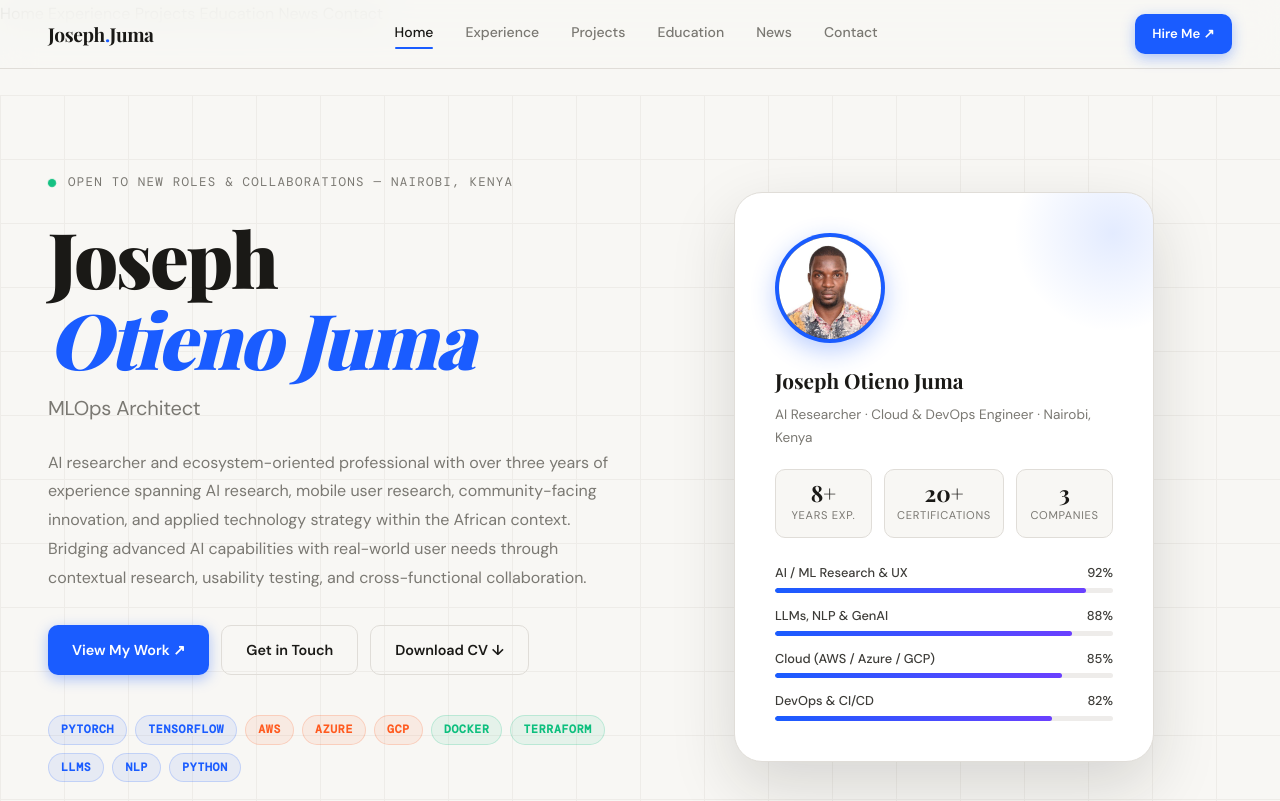
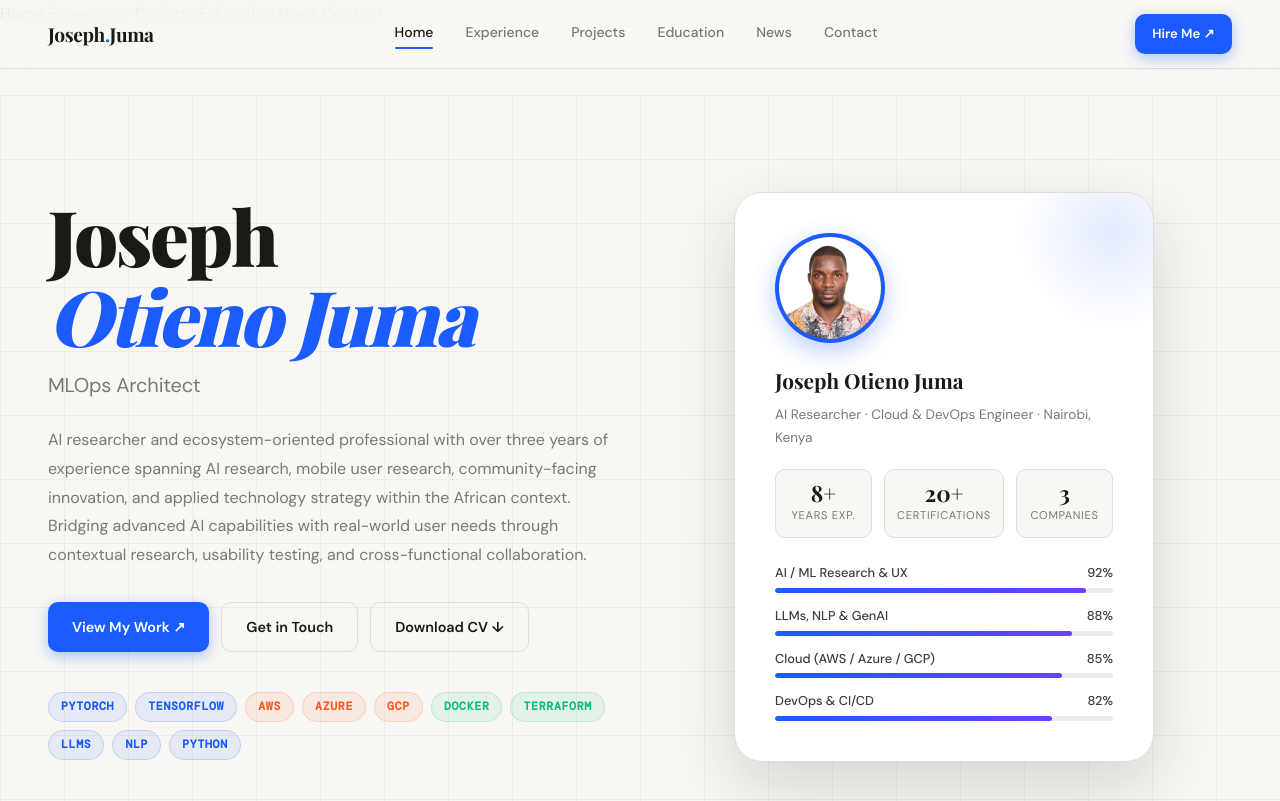
Before and after one commit to josephjuma24/josephjuma24.github.io, a plain HTML site: page index.html in a window 1280 px wide. Shown: the top 801 px of the page. Drawn offline with nearby package versions, Linux system fonts and the light colour scheme; a web font is replaced by a local one.

Commit message:
Hero Section Modification

```diff
--- a/index.html
+++ b/index.html
@@ -61,11 +61,6 @@
   <div class="container hero-introduction">
     <!-- Left: text -->
     <div class="hero-text">
-      <div class="hero-eyebrow">
-        <span class="dot"></span>
-        <span>Open to new roles &amp; collaborations — Nairobi, Kenya</span>
-      </div>
-
       <h1 class="hero-name">
         Joseph<br><em>Otieno Juma</em>
       </h1>
```
